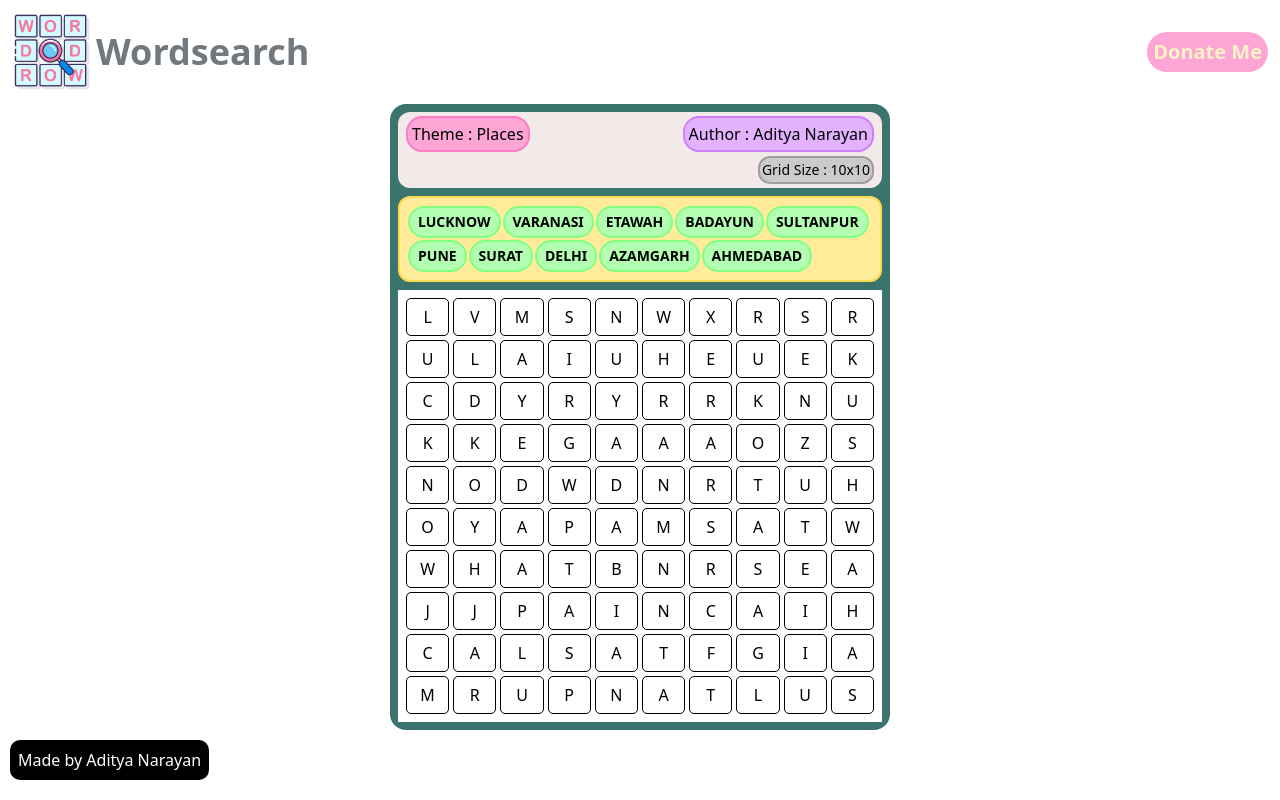
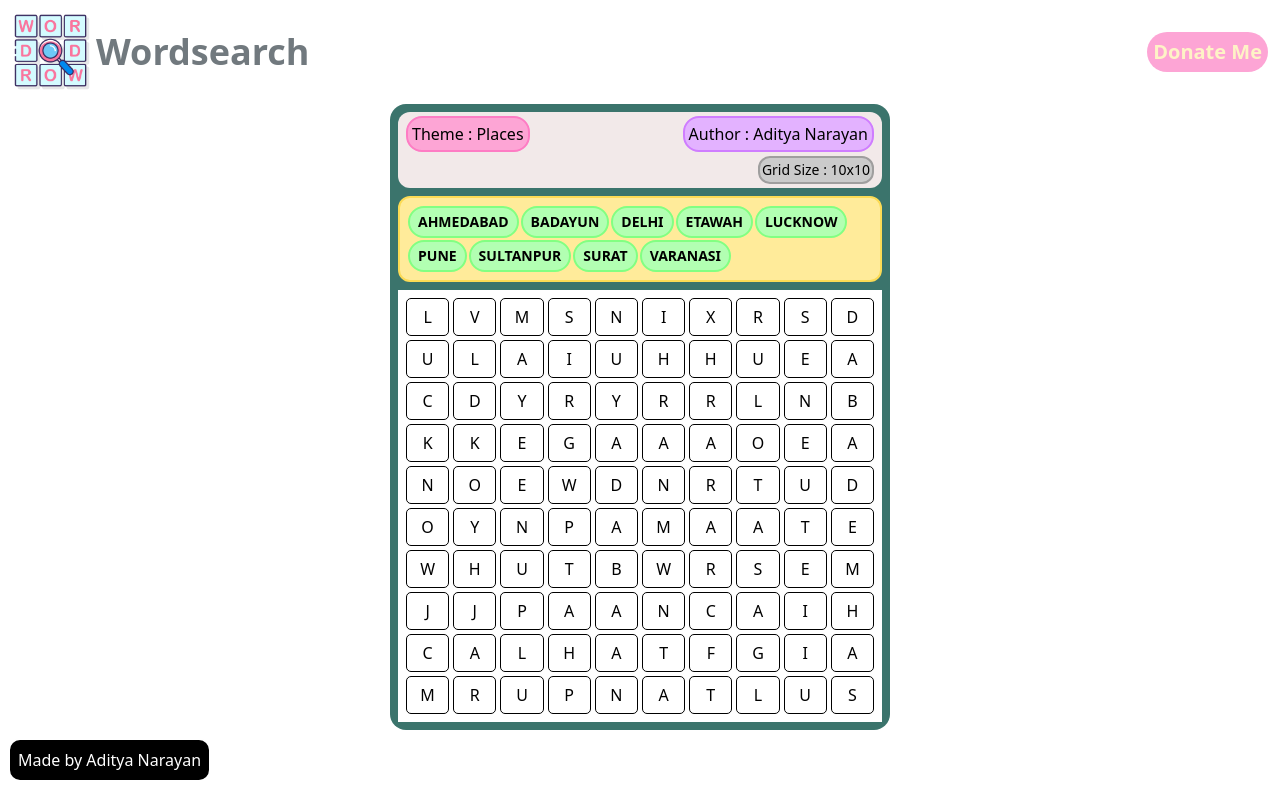
Before and after one commit to The-Wee-Lad/WordSearch-Game, a React (Vite) app: page / in a window 1280 px wide. Built offline with nearby package versions, Linux system fonts and the light colour scheme.

Commit message:
Add new feature of win and reset

```diff
--- a/src/App.jsx
+++ b/src/App.jsx
@@ -7,15 +7,15 @@ import { Wordsearch } from './components/Wordsearch.jsx';
 function App() {
 
 let letters = [
-  "L", "V", "M", "S", "N", "W", "X", "R", "S", "R",
-  "U", "L", "A", "I", "U", "H", "E", "U", "E", "K",
-  "C", "D", "Y", "R", "Y", "R", "R", "K", "N", "U",
-  "K", "K", "E", "G", "A", "A", "A", "O", "Z", "S",
-  "N", "O", "D", "W", "D", "N", "R", "T", "U", "H",
-  "O", "Y", "A", "P", "A", "M", "S", "A", "T", "W",
-  "W", "H", "A", "T", "B", "N", "R", "S", "E", "A",
-  "J", "J", "P", "A", "I", "N", "C", "A", "I", "H",
-  "C", "A", "L", "S", "A", "T", "F", "G", "I", "A",
+  "L", "V", "M", "S", "N", "I", "X", "R", "S", "D",
+  "U", "L", "A", "I", "U", "H", "H", "U", "E", "A",
+  "C", "D", "Y", "R", "Y", "R", "R", "L", "N", "B",
+  "K", "K", "E", "G", "A", "A", "A", "O", "E", "A",
+  "N", "O", "E", "W", "D", "N", "R", "T", "U", "D",
+  "O", "Y", "N", "P", "A", "M", "A", "A", "T", "E",
+  "W", "H", "U", "T", "B", "W", "R", "S", "E", "M",
+  "J", "J", "P", "A", "A", "N", "C", "A", "I", "H",
+  "C", "A", "L", "H", "A", "T", "F", "G", "I", "A",
   "M", "R", "U", "P", "N", "A", "T", "L", "U", "S"
 ]
 
@@ -23,15 +23,14 @@ let size = Math.sqrt(letters.length);
 let content = {info : {theme:"Places", author:"Aditya Narayan", createdAt:"testing", likes:"testing", size:`${size}x${size}`},
               letters,
               solution :  new Set(["LUCKNOW","VARANASI","ETAWAH",
-                "BADAYUN","SULTANPUR","PUNE","SURAT","DELHI","AZAMGARH","AHMEDABAD"]),
+                "BADAYUN","SULTANPUR","PUNE","SURAT","DELHI","AHMEDABAD"].sort()),
               size};
-
   return (
     <>
       <Header/>
 
       <Wordsearch content = {content}/>
-      <a href="https://github.com/The-Wee-Lad"><div className='m-2 bg-black text-white border-2 rounded-xl w-fit p-2'>Made by Aditya Narayan</div></a>
+      <a href="https://github.com/The-Wee-Lad/WordSearch-Game/"><div className='m-2 bg-black text-white border-2 rounded-xl w-fit p-2'>Made by Aditya Narayan</div></a>
     </>
   )
 }
--- a/src/components/Grid.jsx
+++ b/src/components/Grid.jsx
@@ -19,7 +19,7 @@ function processSelectedCells(letters, color, selectedCell, solution, setSolutio
     }
 }
 
-function Grid({ content, solution, setSolution, setSolvedStrings }) {
+function Grid({ content, solution, setSolution, setSolvedStrings, win }) {
 
     // const lastMoveTime = useRef(0);
     let [clicked, setClicked] = useState(false);
@@ -56,10 +56,11 @@ function Grid({ content, solution, setSolution, setSolvedStrings }) {
             </div>);
 
     let section = <section
-        className='gridContainer bg-white p-2 w-full h-full grid gap-1 z-10 select-none touch-none'
+        className='gridContainer bg-white p-2 w-full h-full grid gap-1 z-10 select-none'
         style={{
             gridTemplateColumns: `repeat(${content.size},1fr)`,
-            gridTemplateRows: `repeat(${content.size},1fr)`
+            gridTemplateRows: `repeat(${content.size},1fr)`,
+            touchAction: `${win?"auto":"none"}`
         }}
 
         //For PC Only
--- a/src/components/Solutions.jsx
+++ b/src/components/Solutions.jsx
@@ -13,8 +13,8 @@ function Solutions({solvedStrings = new Set(),solutions=new Set(["No Solutions P
     }
 
     let solvedArray = [];
-    console.log(solvedStrings.size, solutions.size);
-    console.log(solutions, solvedStrings);
+    // console.log(solvedStrings.size, solutions.size);
+    // console.log(solutions, solvedStrings);
 
     for(let i = 0; i < solvedStrings.size; i++){
         console.log("this ",[...solvedStrings][i]);
@@ -30,6 +30,7 @@ function Solutions({solvedStrings = new Set(),solutions=new Set(["No Solutions P
         <div className="flex flex-row justify-start items-center flex-wrap gap-0.5 bg-[#ffeb9a] border-[#fcdb55] border-2 rounded-xl p-2">
             {solutionArray}
             {solvedArray}
+
         </div>
     );
 }
--- a/src/components/Wordsearch.jsx
+++ b/src/components/Wordsearch.jsx
@@ -7,15 +7,35 @@ function Wordsearch({content}) {
 
     let [solution, setSolution] = useState(new Set([...content.solution]));
     let [solvedStrings, setSolvedStrings] = useState(new Set());
+    let [win, setWin] = useState(false);
+    let [key, newKey] = useState(Date.now());
+
+    const winDiv = <div style={{display: `${win?"flex":'none'}`}}
+    className='bg-cyan-500 rounded-2xl m-1 p-2 flex justify-center text-2xl text-orange-300 font-bold'
+    onClick={()=>{
+        setSolution(new Set([...content.solution]))
+        setSolvedStrings(new Set());
+        newKey(Date.now());
+        setWin(false);
+    }}>
+        Grid Completed click here to reset
+    </div>
+    if(solution.size == 0 && !win){
+        setWin(true);
+    }
     return (
         <div className='flex flex-col max-w-[500px] m-auto justify-center gap-2 p-2 bg-[#3b746c] rounded-2xl overflow-clip'>
             <Info info={content.info}/>
             <Solutions solvedStrings={solvedStrings} solutions={solution} />
-            <div className="flex justify-center ">
-                <Grid content={content}
+            <div className="flex justify-center flex-col">
+                <Grid
+                    key = {key}
+                    content={content}
                     solution={solution}
                     setSolution={setSolution}
-                    setSolvedStrings={setSolvedStrings} />
+                    setSolvedStrings={setSolvedStrings}
+                    win = {win} />
+                {winDiv}
             </div>
         </div>
     );
```
